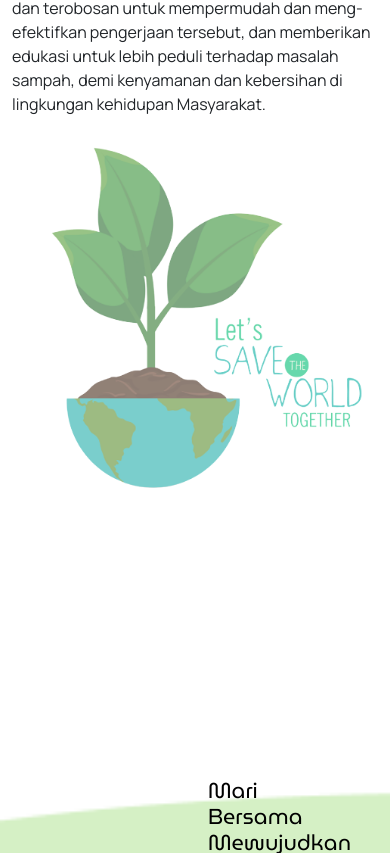
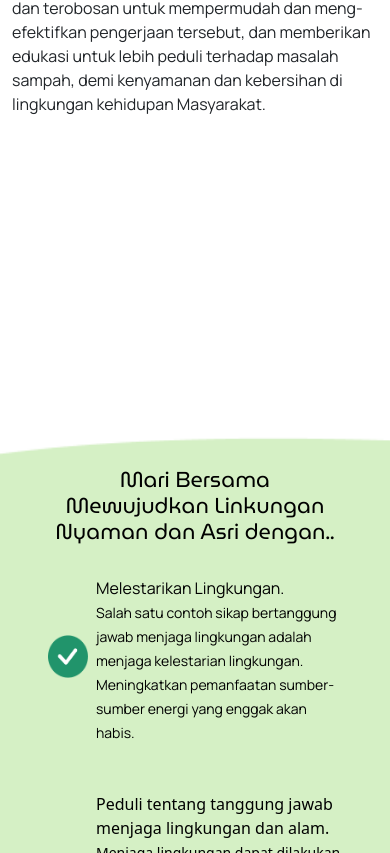
Before and after one commit to andriandwl/trash, a React (Create React App) app: page /tentang-kami in a window 390 px wide. Shown: the part 531-1384 px from the top of the page. Built offline with nearby package versions, Linux system fonts and the light colour scheme.

Commit message:
revisi css

```diff
--- a/src/pages/About.jsx
+++ b/src/pages/About.jsx
@@ -20,7 +20,7 @@ const About = () => {
             TENTANG KAMI
           </p>
 
-          <div className="col col-xl-9 col-12">
+          <div className="col-md-6 col-xl-9 col-sm-12">
             <h3 className="text-black" style={{ fontFamily: "Museo" }}>
               Apa itu PiTrash?
             </h3>
@@ -31,20 +31,21 @@ const About = () => {
               sampah, demi kenyamanan dan kebersihan di lingkungan kehidupan Masyarakat.
             </p>
           </div>
-          <div className="col col-xl-3 col-12 justify-content-right ">
-            <img src={pohon} width="" className="float-end img-fluid " alt="gambar" style={{ opacity: "60%" }} />
+          <div className="col-xl-3 col-md-6 col-sm-12 justify-content-right ">
+
+            <img src={pohon} width="90%" className="float-end img-fluid pohon" alt="gambar" style={{ opacity: "60%" }} />
           </div>
         </div>
       </div>
-
-      <section className=" " style={{ backgroundImage: `url(${bg})`, backgroundSize: "cover", backgroundRepeat: "no-repeat", padding: "10rem"}}>
+      {/* style={{ backgroundImage: `url(${bg})`, backgroundSize: "cover", backgroundRepeat: "no-repeat", padding: "10rem"}} */}
+      <section className="bg-media "style={{ backgroundImage: `url(${bg})`}} >
         <div className="container ">
           <div className="row ">
-            <div className="col  col-12 col-xl-6  text-black mt-5 p-5">
+            <div className="col  col-12 col-xl-6  text-black mt-5 p-5 advice">
               <h4 className="text-center " style={{ fontFamily: "museo" }}>
                 Mari Bersama Mewujudkan Linkungan Nyaman dan Asri dengan..
               </h4>
-              <div className="row">
+
               <div className="col gap-2 d-flex mt-2 " style={{ fontFamily: "Manrope" }}>
                 <img className="" src={mark2} alt="mark" style={{ width: "40px", objectFit: "contain" }} />
                 <p className="mt-4  fw-medium">
@@ -53,8 +54,8 @@ const About = () => {
                   <small>Salah satu contoh sikap bertanggung jawab menjaga lingkungan adalah menjaga kelestarian lingkungan. Meningkatkan pemanfaatan sumber-sumber energi yang enggak akan habis.</small>
                 </p>
               </div>
-              </div>
-              <div className="row">
+
+
               <div className="col gap-2 d-flex mt-2 ">
                 <img className="" src={mark1} alt="mark" style={{ width: "40px", objectFit: "contain" }} />
 
@@ -63,8 +64,8 @@ const About = () => {
                   <small>Menjaga lingkungan dapat dilakukan dengan cara mengurangi sampah, menghemat penggunaan listrik, menghemat penggunaan air, melestarikan hutan, dan melestarikan hewan.</small>
                 </p>
               </div>
-              </div>
-              <div className="row">
+
+
               <div className="col gap-2 d-flex mt-2 ">
                 <img className="" src={mark3} alt="mark" style={{ width: "40px", objectFit: "contain" }} />
 
@@ -74,13 +75,15 @@ const About = () => {
                   <small>Sebagai upaya menjaga kelestarian lingkungan, Anda dapat memisahkan sampah menjadi sampah anorganik, sampah organik, dan sampah kaca atau logam.</small>
                 </p>
               </div>
+
+            </div>
+
+            <div className="col-lg-6 col-md-12 col-sm-12 ">
+              <div className="col-auto  d-flex justify-content-end mt-5">
+                <img className="img-fluid trash" src={trash} alt="" width="" />
               </div>
             </div>
-            <div className="col  col-12 col-xl-6">
-              <div className="col-auto  d-flex justify-content-end">
-                <img className="img-fluid" src={trash} alt="" width="" />
-              </div>
-            </div>
+
           </div>
         </div>
       </section>
@@ -88,12 +91,12 @@ const About = () => {
 
 
       <div className="container ">
-        <div className="row text-center text-black mb-10 ">
-          <h2 className="mt-5" style={{ fontFamily: "museo" }}>
+        <div className="row text-center text-black  ">
+          <h2 clasName="service" style={{ fontFamily: "museo" }}>
             Layanan Kami
           </h2>
 
-          <div className="container  d-flex justify-content-center align-content-center mb-4 " style={{ background: `rgba(92, 170, 71, 0.7)`, borderRadius: "80px 80px 0 0" }}>
+          <div className="container layanan  d-flex justify-content-center align-content-center mb-4 " >
             <div className="row m-2 ">
               <div className="col-md-12 col-sm-12 col-lg-4 ">
                 <div className="card anim mx-auto d-block mb-2" style={{ borderRadius: "5%", width: "15rem" }}>
--- a/src/styles/App.css
+++ b/src/styles/App.css
@@ -107,3 +107,48 @@ nav {
   transform: scale(1.1);
 
 }
+
+.bg-media{
+
+  background-size: cover;
+  background-repeat: no-repeat;
+  padding: 10rem;
+}
+.layanan{
+  background: rgba(92, 170, 71, 0.7);
+  border-radius: 80px 80px 0 0;
+}
+@media screen and (max-width: 1200px){
+  .trash{
+    visibility: hidden;
+  }
+}
+@media screen and (max-width: 500px) {
+
+  .bg-media {
+      background-image: none;
+      padding: 0 !important;
+      position: relative;
+      bottom: 12rem;
+
+  }
+  .pohon{
+    visibility: hidden;
+  }
+  .trash{
+    visibility: hidden;
+  }
+  .advice{
+    padding: 0;
+    top: 5rem;
+    position: relative;
+  }
+  .service{
+
+  }
+  .layanan{
+   position: relative;
+   border-radius: 0;
+  bottom: 6.5rem;
+  }
+}
```
